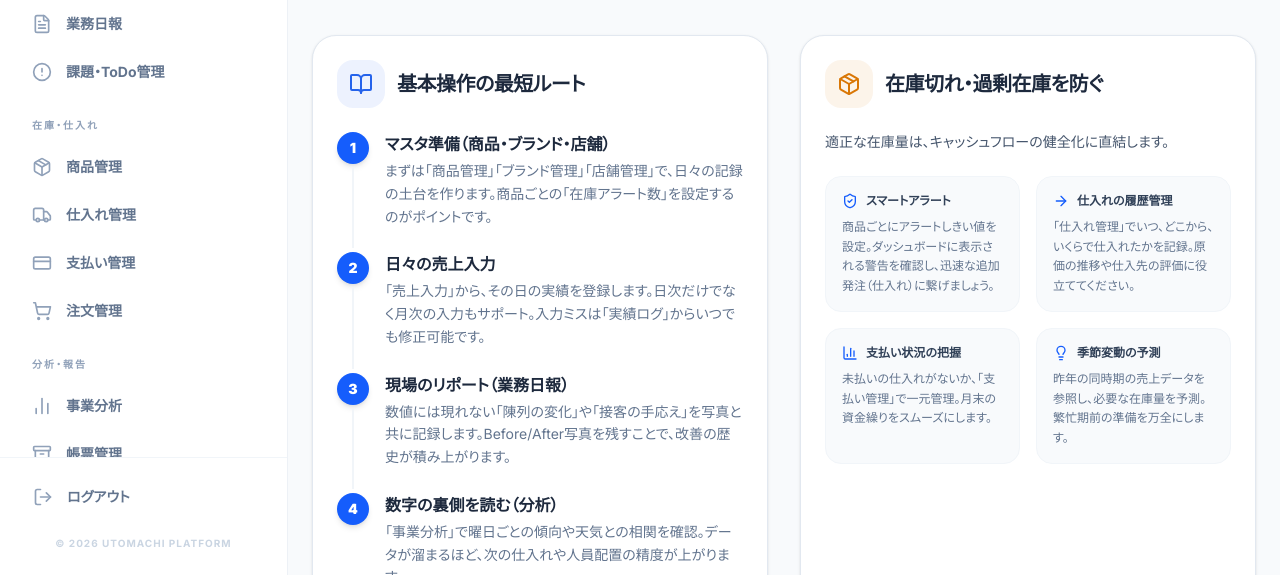
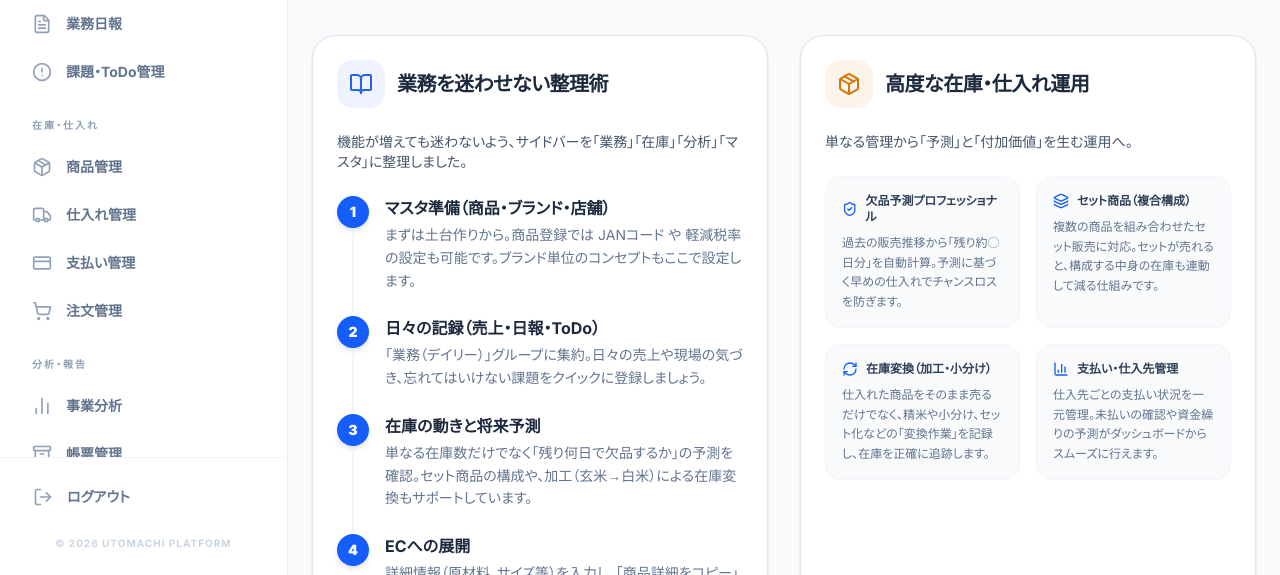
Before and after one commit to koji0903/utomachi100katen, a Next.js app: page /guidelines in a window 1280 px wide. Shown: the part 225-800 px from the top of the page. Built offline with nearby package versions, Linux system fonts and the light colour scheme; no server answers; sample sign-in values are in the browser's storage.

Commit message:
利用ガイドアップデート

```diff
--- a/src/app/guidelines/page.tsx
+++ b/src/app/guidelines/page.tsx
@@ -11,7 +11,9 @@ import {
     Sparkles,
     ShieldCheck,
     Lightbulb,
-    BarChart3
+    BarChart3,
+    Layers,
+    RefreshCw
 } from "lucide-react";
 
 // --- Components ---
@@ -87,85 +89,88 @@ export default function GuidelinesPage() {
             <div className="grid grid-cols-1 lg:grid-cols-2 gap-8">
 
                 {/* 1. 基本操作の流れ */}
-                <GuideSection title="基本操作の最短ルート" icon={BookOpen} color="#2563eb">
+                <GuideSection title="業務を迷わせない整理術" icon={BookOpen} color="#2563eb">
+                    <p className="text-sm text-slate-600 mb-6 font-medium">
+                        機能が増えても迷わないよう、サイドバーを「業務」「在庫」「分析」「マスタ」に整理しました。
+                    </p>
                     <div className="mt-2">
                         <StepItem
                             number="1"
                             title="マスタ準備（商品・ブランド・店舗）"
-                            desc="まずは「商品管理」「ブランド管理」「店舗管理」で、日々の記録の土台を作ります。商品ごとの「在庫アラート数」を設定するのがポイントです。"
+                            desc="まずは土台作りから。商品登録では JANコード や 軽減税率 の設定も可能です。ブランド単位のコンセプトもここで設定します。"
                         />
                         <StepItem
                             number="2"
-                            title="日々の売上入力"
-                            desc="「売上入力」から、その日の実績を登録します。日次だけでなく月次の入力もサポート。入力ミスは「実績ログ」からいつでも修正可能です。"
+                            title="日々の記録（売上・日報・ToDo）"
+                            desc="「業務（デイリー）」グループに集約。日々の売上や現場の気づき、忘れてはいけない課題をクイックに登録しましょう。"
                         />
                         <StepItem
                             number="3"
-                            title="現場のリポート（業務日報）"
-                            desc="数値には現れない「陳列の変化」や「接客の手応え」を写真と共に記録します。Before/After写真を残すことで、改善の歴史が積み上がります。"
+                            title="在庫の動きと将来予測"
+                            desc="単なる在庫数だけでなく「残り何日で欠品するか」の予測を確認。セット商品の構成や、加工（玄米→白米）による在庫変換もサポートしています。"
                         />
                         <StepItem
                             number="4"
-                            title="数字の裏側を読む（分析）"
-                            desc="「事業分析」で曜日ごとの傾向や天気との相関を確認。データが溜まるほど、次の仕入れや人員配置の精度が上がります。"
+                            title="ECへの展開"
+                            desc="詳細情報（原材料、サイズ等）を入力し、「商品詳細をコピー」ボタンでShopifyやAmazonへの出品作業を効率化します。"
                         />
                     </div>
                 </GuideSection>
 
-                {/* 2. 在庫と仕入れの最適化 */}
-                <GuideSection title="在庫切れ・過剰在庫を防ぐ" icon={Package} color="#d97706">
+                {/* 2. 在庫管理と高度な運用 */}
+                <GuideSection title="高度な在庫・仕入れ運用" icon={Package} color="#d97706">
                     <p className="text-sm text-slate-600 mb-6 font-medium">
-                        適正な在庫量は、キャッシュフローの健全化に直結します。
+                        単なる管理から「予測」と「付加価値」を生む運用へ。
                     </p>
                     <div className="grid grid-cols-1 sm:grid-cols-2 gap-4">
                         <InsightBox
-                            title="スマートアラート"
+                            title="欠品予測プロフェッショナル"
                             icon={ShieldCheck}
-                            desc="商品ごとにアラートしきい値を設定。ダッシュボードに表示される警告を確認し、迅速な追加発注（仕入れ）に繋げましょう。"
+                            desc="過去の販売推移から「残り約◯日分」を自動計算。予測に基づく早めの仕入れでチャンスロスを防ぎます。"
                         />
                         <InsightBox
-                            title="仕入れの履歴管理"
-                            icon={ArrowRight}
-                            desc="「仕入れ管理」でいつ、どこから、いくらで仕入れたかを記録。原価の推移や仕入先の評価に役立ててください。"
+                            title="セット商品（複合構成）"
+                            icon={Layers}
+                            desc="複数の商品を組み合わせたセット販売に対応。セットが売れると、構成する中身の在庫も連動して減る仕組みです。"
                         />
                         <InsightBox
-                            title="支払い状況の把握"
-                            icon={BarChart3}
-                            desc="未払いの仕入れがないか、「支払い管理」で一元管理。月末の資金繰りをスムーズにします。"
+                            title="在庫変換（加工・小分け）"
+                            icon={RefreshCw}
+                            desc="仕入れた商品をそのまま売るだけでなく、精米や小分け、セット化などの「変換作業」を記録し、在庫を正確に追跡します。"
                         />
                         <InsightBox
-                            title="季節変動の予測"
-                            icon={Lightbulb}
-                            desc="昨年の同時期の売上データを参照し、必要な在庫量を予測。繁忙期前の準備を万全にします。"
+                            title="支払い・仕入先管理"
+                            icon={BarChart3}
+                            desc="仕入先ごとの支払い状況を一元管理。未払いの確認や資金繰りの予測がダッシュボードからスムーズに行えます。"
                         />
                     </div>
                 </GuideSection>
 
-                {/* 3. ブランディングと展示戦略 */}
-                <GuideSection title="ブランドを育てる" icon={Sparkles} color="#db2777">
+                {/* 3. EC展開とブランディング */}
+                <GuideSection title="EC展開と価値の伝達" icon={Sparkles} color="#db2777">
                     <p className="text-sm text-slate-600 mb-6 font-medium">
-                        ブランドの世界観を統一し、顧客に伝えるための機能です。
+                        ShopifyやAmazonなど、外部チャネルへの展開を強力にサポートします。
                     </p>
                     <div className="space-y-4">
                         <div className="flex gap-4 p-4 bg-pink-50 rounded-2xl border border-pink-100">
                             <div className="w-10 h-10 rounded-xl bg-white flex items-center justify-center shrink-0 shadow-sm text-pink-600">
-                                <Tag className="w-5 h-5" />
+                                <FileText className="w-5 h-5" />
                             </div>
                             <div>
-                                <h4 className="text-sm font-bold text-pink-900 mb-1">共通ブランドコンセプト</h4>
+                                <h4 className="text-sm font-bold text-pink-900 mb-1">EC連携メタデータの活用</h4>
                                 <p className="text-xs text-pink-700 leading-relaxed">
-                                    ブランド管理で「ブランド全体に共通するコンセプト」を設定できます。商品はすべてこのコンセプトを体現するものとして管理しましょう。
+                                    原材料、内容量、保存方法、賞味期限、サイズ情報など、EC運営に不可欠な情報を一括管理。「商品詳細コピー」機能で、出品作業を数秒で終わらせましょう。
                                 </p>
                             </div>
                         </div>
                         <div className="flex gap-4 p-4 bg-indigo-50 rounded-2xl border border-indigo-100">
                             <div className="w-10 h-10 rounded-xl bg-white flex items-center justify-center shrink-0 shadow-sm text-indigo-600">
-                                <Store className="w-5 h-5" />
+                                <Sparkles className="w-5 h-5" />
                             </div>
                             <div>
-                                <h4 className="text-sm font-bold text-indigo-900 mb-1">VMDの記録（視覚演出）</h4>
+                                <h4 className="text-sm font-bold text-indigo-900 mb-1">ストーリーテリング</h4>
                                 <p className="text-xs text-indigo-700 leading-relaxed">
-                                    「店舗管理」の情報と「業務日報」の写真を紐付け。どの陳列が売上に繋がったかを視覚的に分析します。
+                                    生産者の思いや地域背景を「ストーリー」として蓄積。AIによる紹介文生成機能を活用して、商品の魅力を最大限に引き出します。
                                 </p>
                             </div>
                         </div>
@@ -175,15 +180,15 @@ export default function GuidelinesPage() {
                 {/* 4. 経営判断の高度化 */}
                 <GuideSection title="データに基づいた経営" icon={TrendingUp} color="#059669">
                     <p className="text-sm text-slate-600 mb-6 font-medium">
-                        「なんとなく」の判断から「確信」の判断へ移行しましょう。
+                        蓄積された全てのデータが、あなたの経営の武器になります。
                     </p>
                     <ul className="space-y-3">
                         {[
-                            "曜日別売上分析による最適な人員配置の決定",
-                            "天気と売上の相関から、雨の日キャンペーンなどを企画",
-                            "商品別利益率を確認し、注力すべきブランドや商品を特定",
-                            "帳票管理機能を活用し、納品書・請求書をデジタル資産化",
-                            "月次実績の推移から、長期的な成長戦略を策定"
+                            "曜日・天気別の売上相関による最適な在庫・人員配置",
+                            "ブランド・店舗別の利益率分析による注力ポイントの特定",
+                            "在庫回転率の把握によるデッドストックの早期発見",
+                            "ワンクリックでの納品書・請求書（PDF）発行とペーパーレス化",
+                            "加工変換（付加価値向上）のプロセス管理とコスト把握"
                         ].map((item, i) => (
                             <li key={i} className="flex items-start gap-3 text-sm text-slate-600">
                                 <CheckCircle2 className="w-5 h-5 text-emerald-500 shrink-0" />
```
